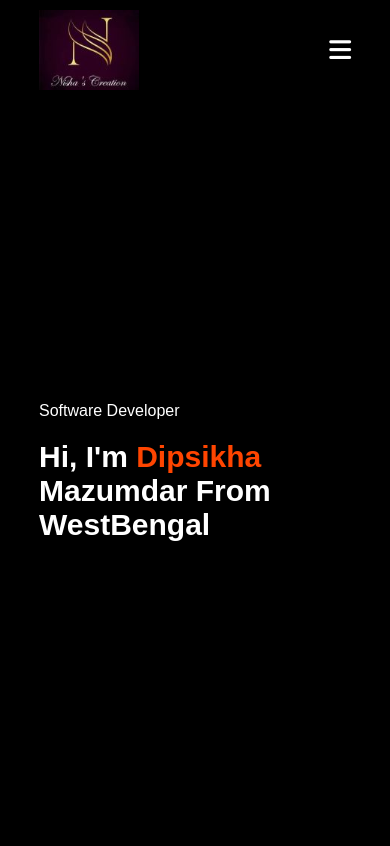
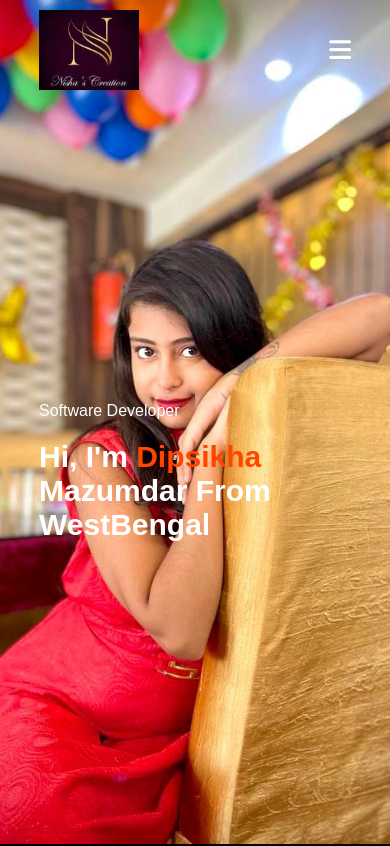
Before and after one commit to dipsikha8/portfolio, a plain HTML site: page index.html in a window 390 px wide. Shown: the top 846 px of the page. Drawn offline with Linux system fonts and the light colour scheme.

Commit message:
Update style.css
updated

```diff
--- a/style.css
+++ b/style.css
@@ -19,7 +19,7 @@ body{
         padding: 0;
         width: 100%; /* Set the width to 100% to cover the entire viewport width */
         height: 100vh;
-        background-image: url(image/bg1.jpeg);
+        background-image: url(bg1.jpeg);
         background-size: cover;
         background-position: center;
         /* Add position relative to allow z-index to work */
@@ -347,7 +347,7 @@ nav .fas{
 }
 @media only screen and (max-width: 600px){
     #header{
-        background-image: url(image/small.jpeg);
+        background-image: url(small.jpeg);
     }
     .header-text{
         margin-top:100%;
```
